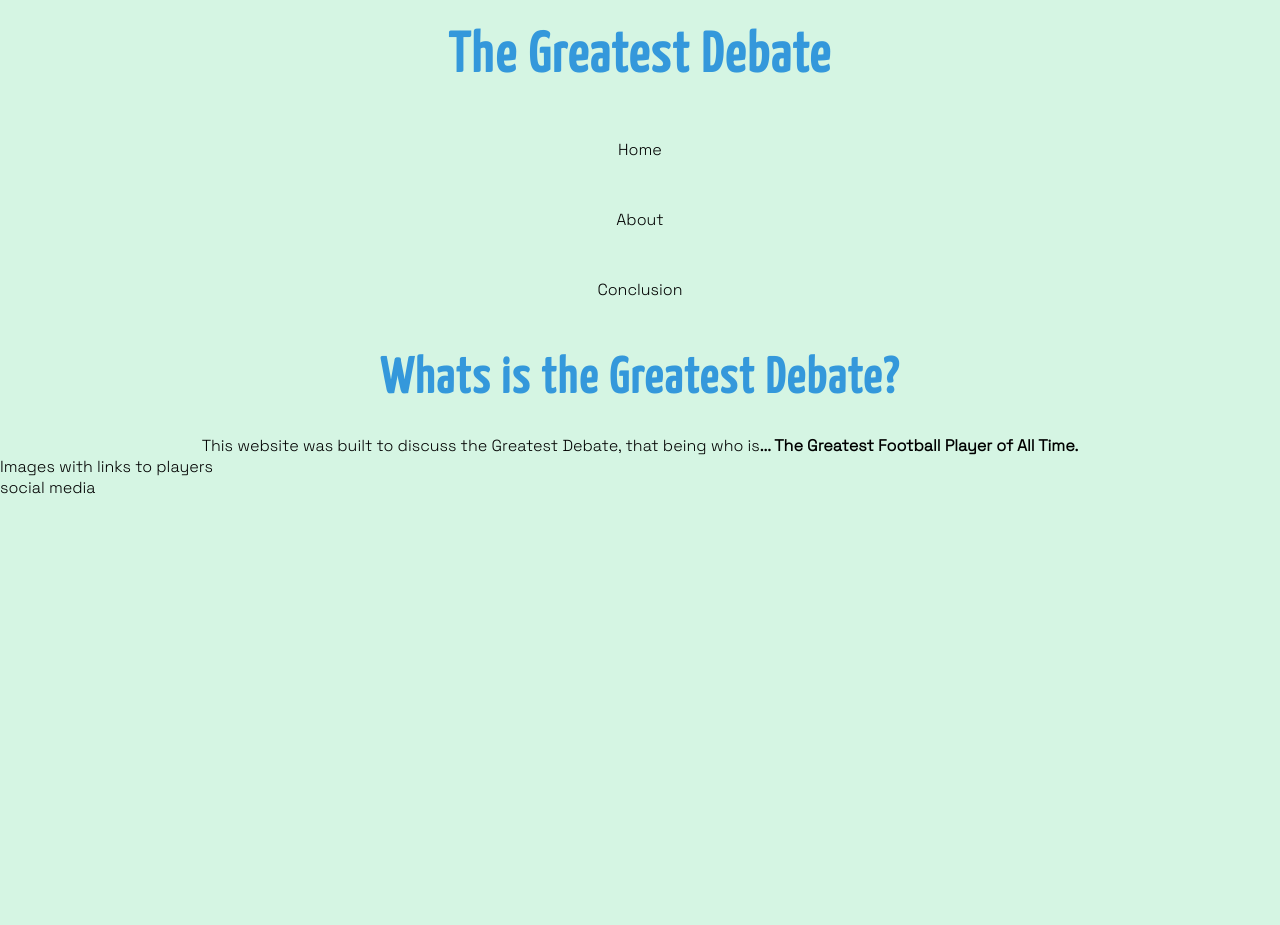
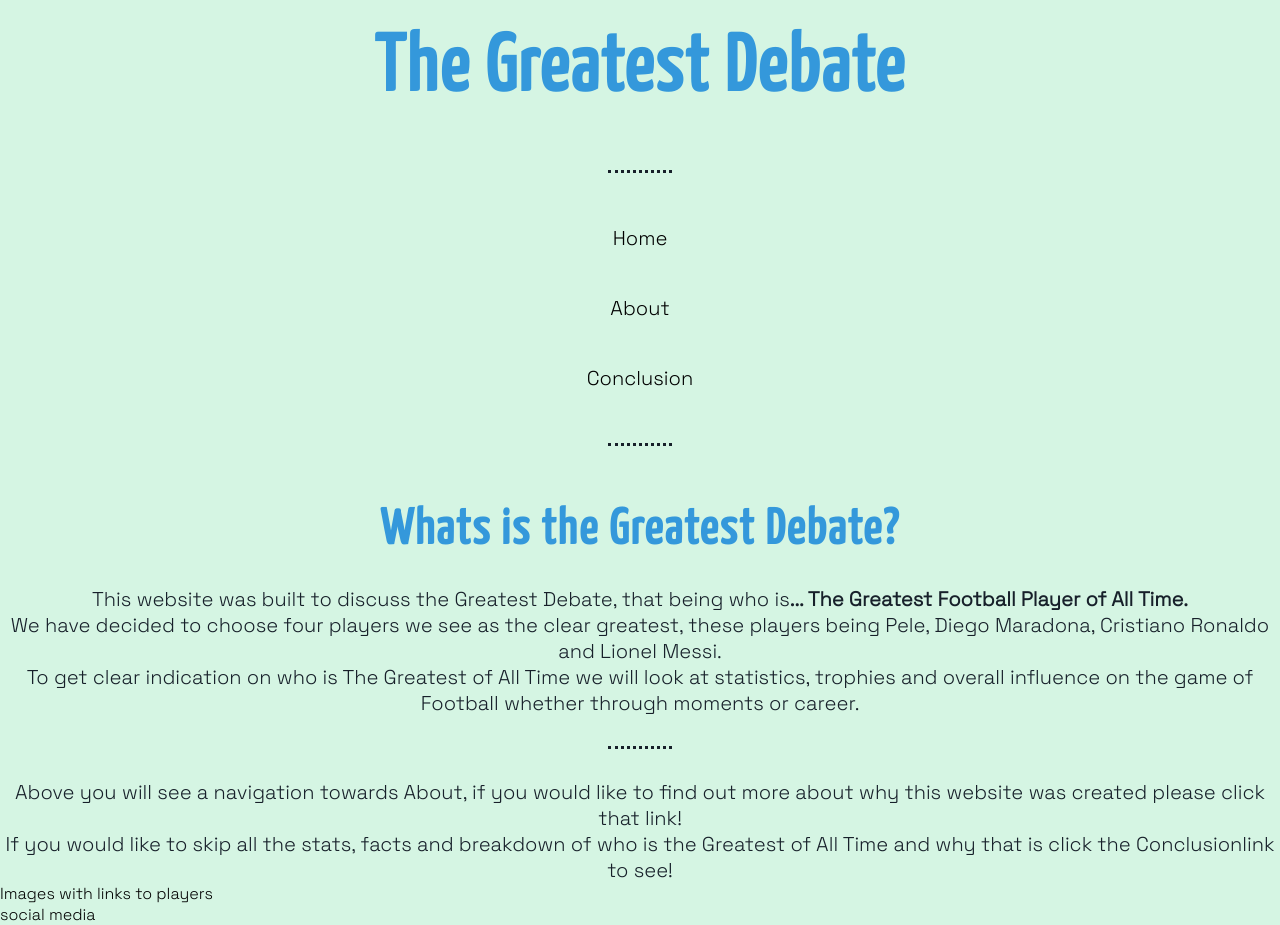
Before and after one commit to JoshuaCarroll1/TheGreatestDebate, a plain HTML site: page index.html in a window 1280 px wide. Before the commit the page ends 800 px from the top, so only its background shows below. Drawn offline with Linux system fonts and the light colour scheme.

Commit message:
Added paragraphs hr and br to page and styled them

```diff
--- a/assets/css/style.css
+++ b/assets/css/style.css
@@ -13,7 +13,7 @@ body {
     font-family: 'Space Grotesk', sans-serif;
 }
 
-/* Headings */
+/* Headings and paragraphs*/
  h1, h2 {
     padding-top: 30px;
     padding-bottom: 30px;
@@ -23,11 +23,16 @@ body {
     font-family: 'Yanone Kaffeesatz', sans-serif;
  }
 
+ p  {
+    color: #17202A;
+    font-size: 20px;
+ }
+
+
  /* navigations and links in header */
+
  #topcenter {
-    font-size: 350%;
-    display: flex;
-    justify-content: center;
+    font-size: 80px;
  }
 
  #navmenu li  {
@@ -35,6 +40,7 @@ body {
     justify-content: center;
     flex-direction: row;
     line-height: 70px;
+    font-size: 20px;
  }
 
  /* link highlight */
@@ -49,6 +55,18 @@ body {
 
  /* classes */
  .center    {
-    display: flex;
-    justify-content: center;
+    text-align: center;
  }
+
+ /* br and hr */
+ br {
+
+ }
+
+ hr {
+    margin: 30px auto;
+    border-top: dotted;
+    width: 5%;
+    border-width: 5%;
+    color: #17202A;
+ }
--- a/index.html
+++ b/index.html
@@ -14,8 +14,9 @@
 <body>
     <header>
         <a href="index.html">
-            <h1 id="topcenter">The Greatest Debate</h1>
+            <h1 id="topcenter" class="center">The Greatest Debate</h1>
         </a>
+        <hr>
         <nav>
             <ul id="navmenu">
                 <li><a href="index.html">Home</a></li>
@@ -24,13 +25,28 @@
             </ul>
         </nav>
     </header>
+    <hr>
     <section>
         <div>
-       <h2 class="center">Whats is the Greatest Debate?</h2>
-    </div>
-    <div>
-        <p class="center">This website was built to discuss the Greatest Debate, that being who is<strong>... The Greatest Football Player of All Time.</strong></p>
-    </div>
+            <h2 class="center">Whats is the Greatest Debate?</h2>
+        </div>
+        <div class="center">
+            <p>This website was built to discuss the Greatest Debate, that being who is<strong>... The Greatest Football
+                    Player of All Time.</strong></p>
+            <p>We have decided to choose four players we see as the clear greatest, these players being Pele, Diego
+                Maradona, Cristiano Ronaldo and Lionel Messi.</p>
+            <p>
+                To get clear indication on who is The Greatest of All Time we will look at statistics, trophies and
+                overall influence on the game of Football whether through moments or career.
+            </p>
+            <hr>
+            <p>Above you will see a navigation towards About, if you would like to find out more about why this website
+                was created please click that link!
+            </p>
+            <p>If you would like to skip all the stats, facts and breakdown of who is the Greatest of All Time and why
+                that is click the Conclusionlink to see!
+            </p>
+        </div>
     </section>
     <section>
         Images with links to players
```
